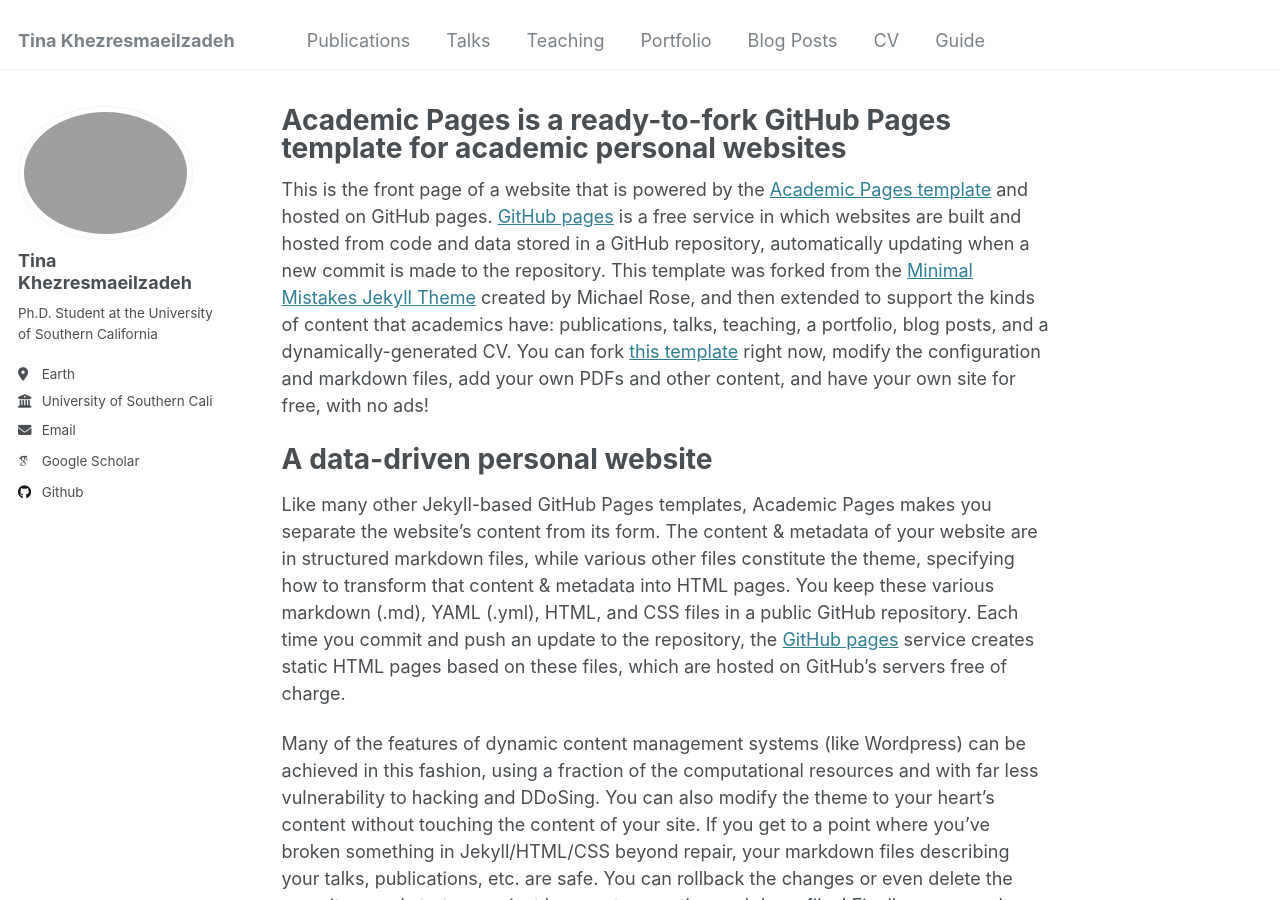
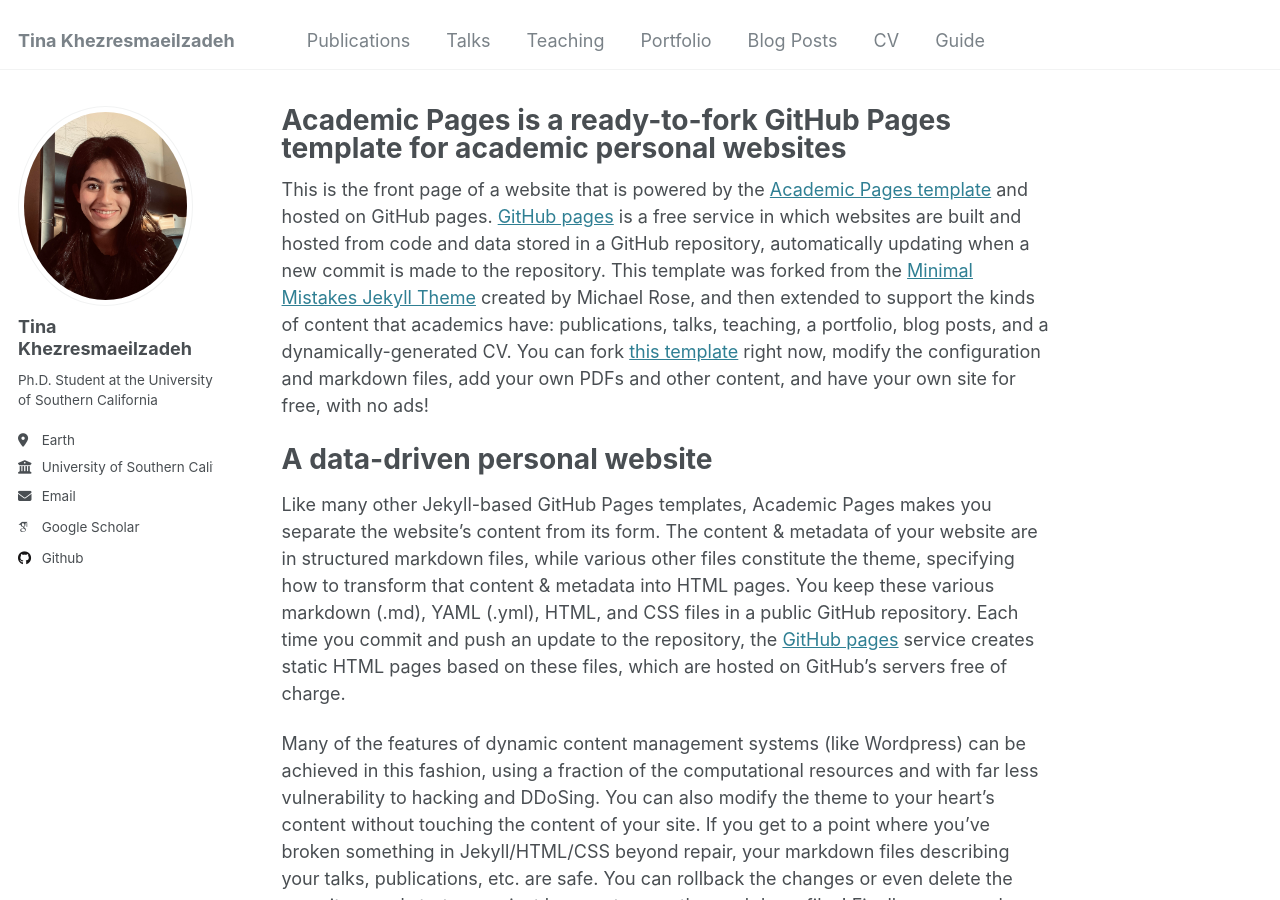
Before and after one commit to tinakhezresmaeilzadeh/tinakhezresmaeilzadeh.github.io, a Jekyll site: the page built from _pages/about.md, in a window 1280 px wide and 900 px high. Built offline with Jekyll 4.4.1, drawn with Linux system fonts in a browser that asks for light colours; some web fonts are replaced.

Commit message:
Update _config.yml

```diff
--- a/_config.yml
+++ b/_config.yml
@@ -21,7 +21,7 @@
 #               Additional customization can be done by editing /_includes/author-profile.html
 author:
   # Biographic information
-  avatar           : "profile_final.png"
+  avatar           : "profile_final.jpg"
   name             : "Tina Khezresmaeilzadeh"
   pronouns         : # example: "she/her"
   bio              : "Ph.D. Student at the University of Southern California"
```
